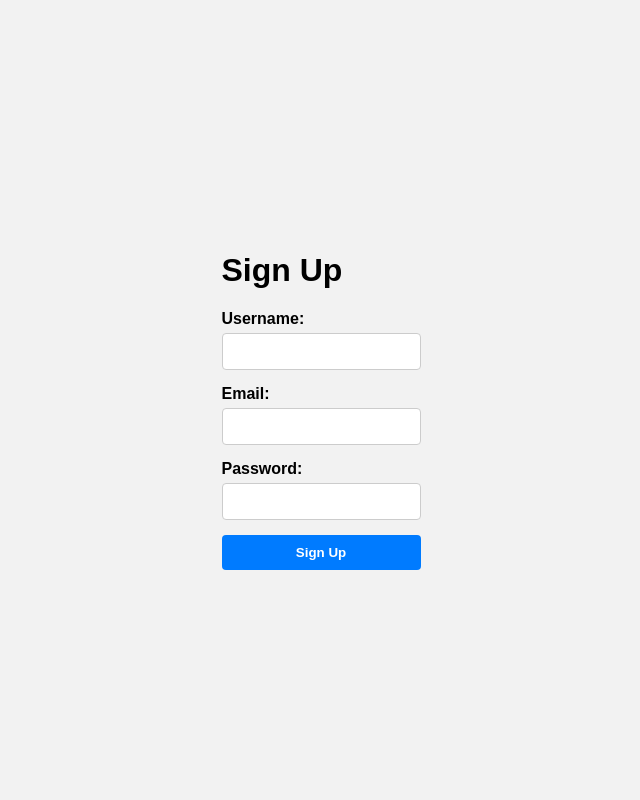
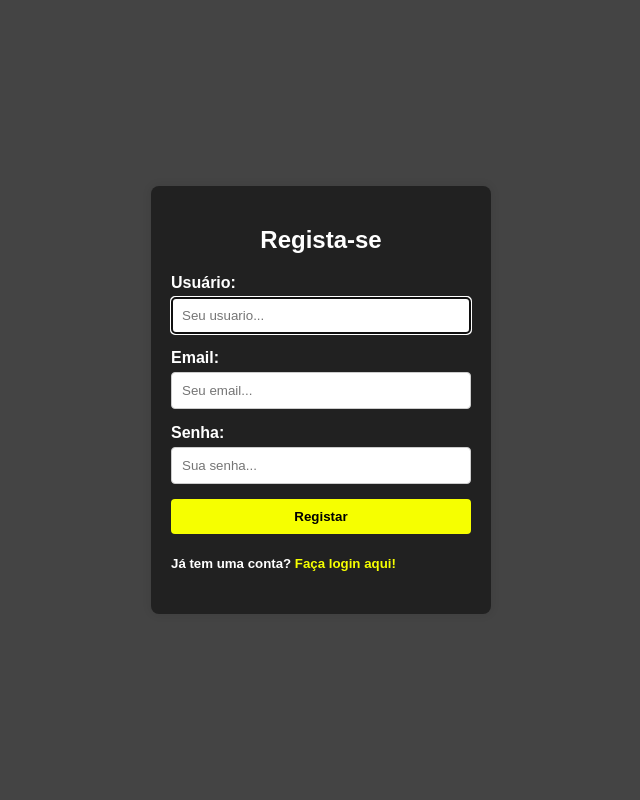
Before and after one commit to KaKaBarros04/Livraria, a PHP site: page /SingUp.html in a window 1280 px wide. Shown: the whole page, without its empty margins (319-959 px from the left). Run offline with PHP 8.4, Linux system fonts and the light colour scheme.

Commit message:
Adicionei os css's das páginas de login e registo

```diff
--- a/SingUp.html
+++ b/SingUp.html
@@ -3,11 +3,12 @@
 <head>
     <meta charset="UTF-8">
     <meta name="viewport" content="width=device-width, initial-scale=1.0">
-    <title>Login</title>
+    <link rel="icon" href="./imagem/logo1.png">
+    <title>Regista-se</title>
     <style>
         body {
     font-family: Arial, sans-serif;
-    background-color: #f2f2f2;
+    background-color: #444;
     margin: 0;
     padding: 0;
     display: flex;
@@ -17,7 +18,7 @@
 }
 
 .login-container {
-    background-color: #fff;
+    background-color: #212121;
     border-radius: 8px;
     padding: 20px;
     box-shadow: 0px 0px 10px rgba(0, 0, 0, 0.1);
@@ -25,8 +26,13 @@
 }
 
 h2 {
+    color: #ffffff;
     text-align: center;
     margin-bottom: 20px;
+}
+
+h5 {
+    color: #ffffff;
 }
 
 form {
@@ -37,6 +43,7 @@ form {
 label {
     margin-bottom: 5px;
     font-weight: bold;
+    color: #ffffff;
 }
 
 input {
@@ -47,8 +54,8 @@ input {
 }
 
 button {
-    background-color: #007bff;
-    color: #fff;
+    background-color: #f6ff00;
+    color: #000000;
     border: none;
     border-radius: 4px;
     padding: 10px;
@@ -58,38 +65,37 @@ button {
 }
 
 button:hover {
-    background-color: #0056b3;
+    background-color: #ffffff;
 }
 
-
-
+a {
+    text-decoration: none;
+    color: #f6ff00;
+}
 
     </style>
 </head>
 <body>
     <header>
-        <!-- Seu cabeçalho aqui -->
     </header>
 
-    <header>
-        <!-- Seu cabeçalho aqui -->
-    </header>
 
-    <main>
-        <h1>Sign Up</h1>
+    <div class="login-container">
+        <h2>Regista-se</h2>
         <form id="signup-form">
-            <label for="username">Username:</label>
-            <input type="text" id="username" name="username" required>
+            <label for="username">Usuário:</label>
+            <input type="text" id="username" name="username" placeholder="Seu usuario..." autofocus>
 
             <label for="email">Email:</label>
-            <input type="email" id="email" name="email" required>
+            <input type="email" id="email" name="email" placeholder="Seu email..." autofocus>
 
-            <label for="password">Password:</label>
-            <input type="password" id="password" name="password" required>
+            <label for="password">Senha:</label>
+            <input type="password" id="password" name="password" placeholder="Sua senha..." required>
 
-            <button type="submit">Sign Up</button>
+            <button type="submit">Registar</button>
+            <h5>Já tem uma conta? <a href="Login.html">Faça login aqui!</a></h5>
         </form>
-    </main>
+    </div>
 
 
 
```
Also changed, not shown: Login.html (+25 -9 lines), css/style.css (+5 -11 lines).
